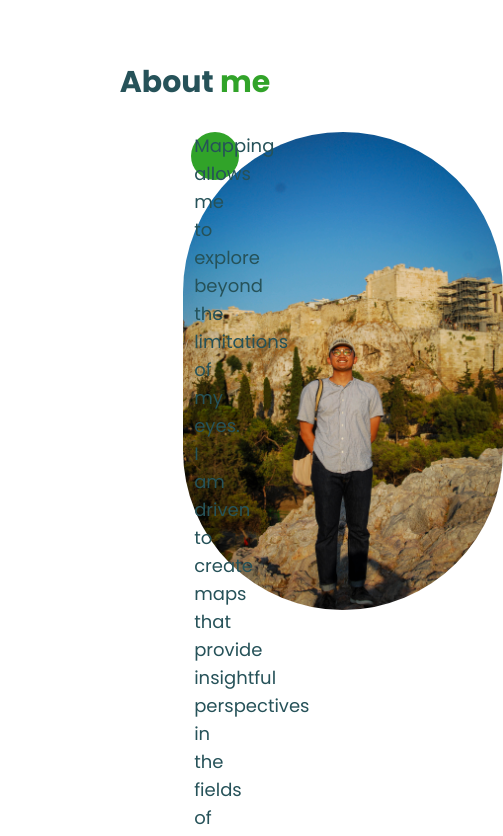
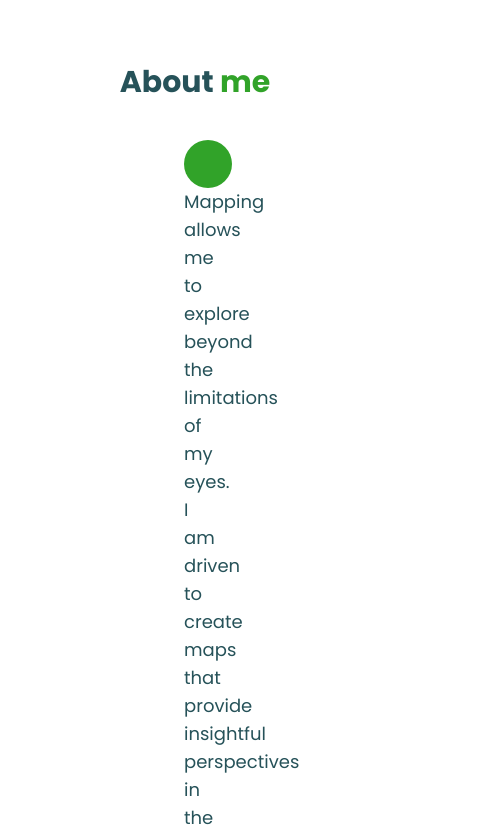
Before and after one commit to Fakhriyramadhan25/portfolio, a React (Vite) app: page / in a window 390 px wide. Shown: the part 820-1656 px from the top of the page, 503 px wide, since content can reach past the window. Built offline with nearby package versions, Linux system fonts and the light colour scheme.

Commit message:
4th mishaps: about me page more interactive in different medium

```diff
--- a/src/components/About.tsx
+++ b/src/components/About.tsx
@@ -18,17 +18,17 @@ export default function About({ title }: { title: ReactNode }) {
             </h2>
           )}
 
-      <div className="grid grid-cols-4 gap-2 mt-8 mx-40 2sm:grid-cols-2 sm:gap-4 md:grid-cols-3 xl:grid-cols-4">
-        <div className="">
-            <img src="face.jpg" className="rounded-full max-w-xs lg:max-x-xs"/>
+      <div className="grid grid-cols-1 gap-2 mt-8 mx-40 2sm:grid-cols-2 sm:gap-4 md:grid-cols-3 xl:grid-cols-4 lg:mx-40 md:mx-20 2sm:mx-8">
+        <div className="col-span-1 2sm:col-span-0">
+            <img src="face.jpg" className="rounded-full max-w-0 xl:max-w-xs"/>
         </div>
-        <div className="col-span-3">
-            <div className="grid grid-cols-5">
+        <div className="col-span-1 lg:col-span-3 2sm:col-span-4">
+            <div className="grid grid-cols-1 sm:grid-col-2 md:grid-cols-3 lg:grid-cols-4 xl:grid-cols-5">
               <div>
                 <div className="w-12 h-12 bg-highlight rounded-full"></div>
               </div>
-              <div className="col-span-4 pe-20">
-                <p className="text-lg text-text text-justify md:text-md sm:text-sm 2sm:text-sm lg:text-lg">
+              <div className="col-span-4 pe-20 2sm:pe-0">
+                <p className="text-lg text-text text-justify md:text-md 2sm:text-md sm:text-md lg:text-lg">
                 Mapping allows me to explore beyond the limitations of my eyes. I am driven to create maps that provide insightful
                 perspectives in the fields of renewable energy, conservation, public transport, and urban planning. Being involved
                 in urban designing and planning has been my aspiration since college, and it was gratifying to develop public
@@ -39,7 +39,7 @@ export default function About({ title }: { title: ReactNode }) {
               </div>
               <div>
               </div>
-              <div className="col-span-4 pe-20 mt-4">
+              <div className="col-span-4 pe-20 mt-4 2sm:pe-0">
                 <hr className="rounded h-1 w-auto bg-gray-200"/>
                 <div className="mt-5 gap-5">
                 <h2 className="inline text-xl font-bold text-text 2sm:text-2xl lg:text-4xl">
```
Also changed, not shown: 6 other files (tests, documents, lock files or other folders).
